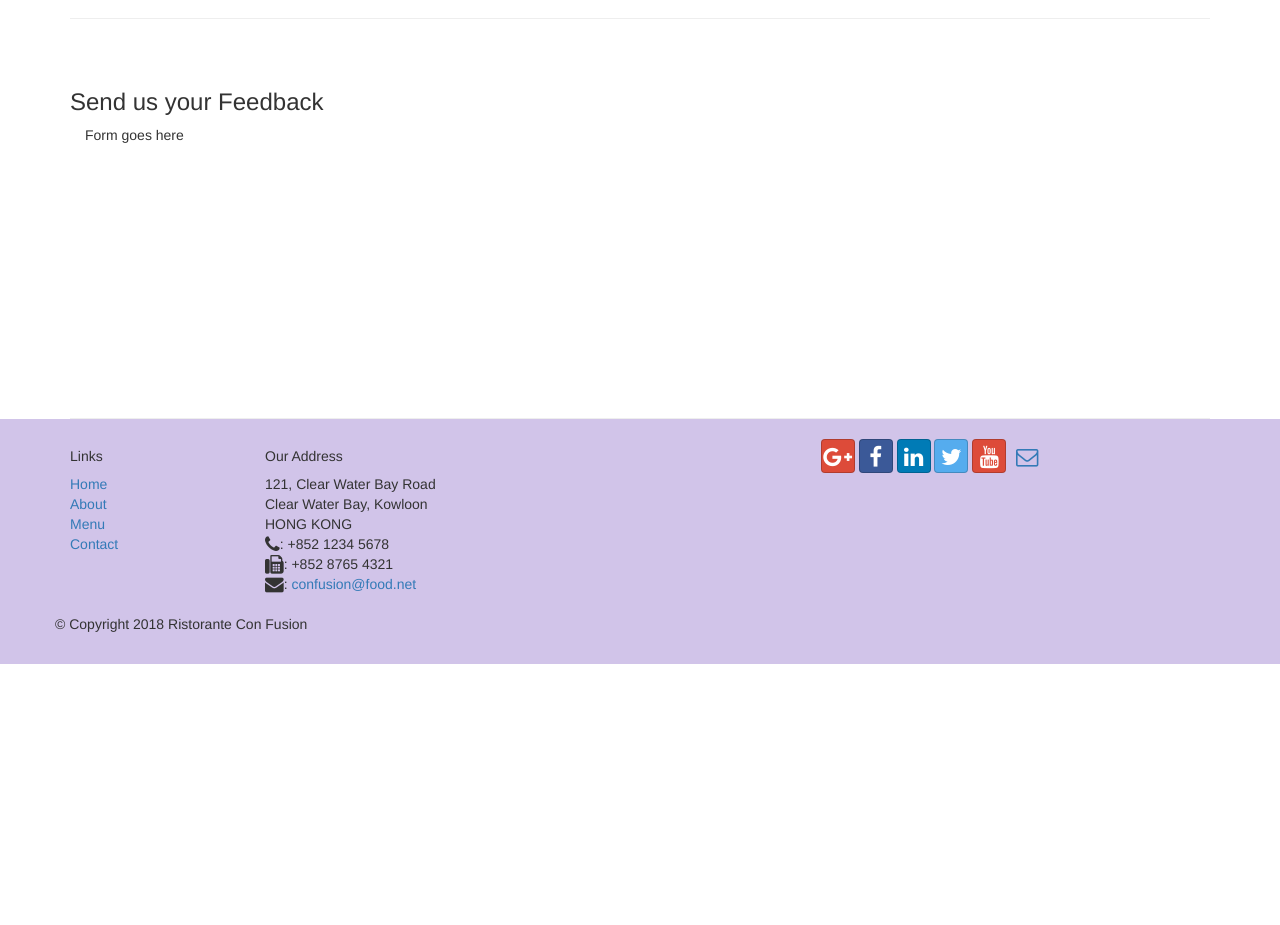
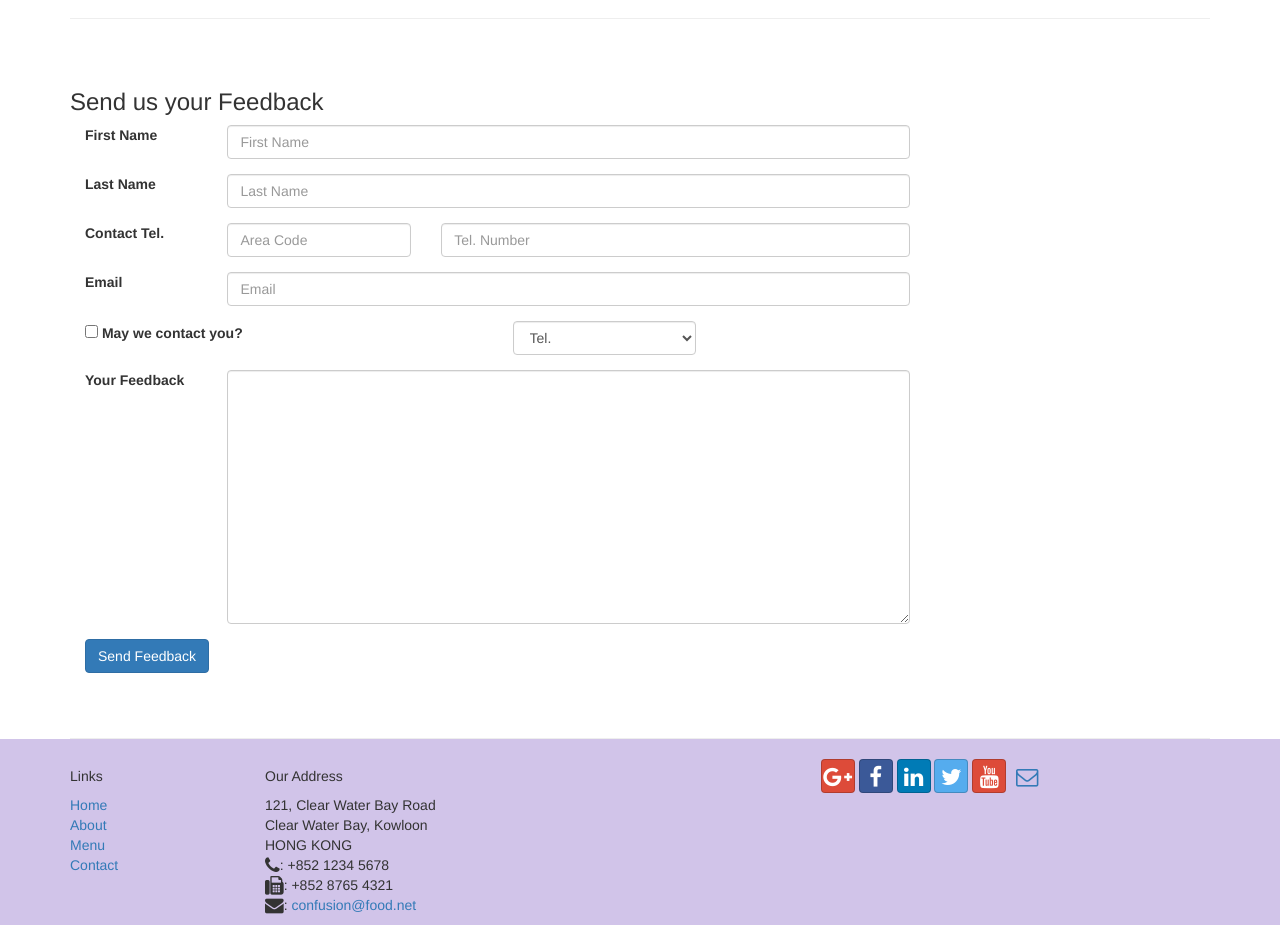
Before and after one commit to Samantha277/git-test, a website: page contactus.html in a window 1280 px wide. Shown: the part 1040-1965 px from the top of the page. Before the commit the page ends 1704 px from the top, so only its background shows below. Drawn offline with nearby package versions, Linux system fonts and the light colour scheme; files whose address does not match are found by name.

Commit message:
Forms, Select Boxes, Feedback text spaces

```diff
--- a/contactus.html
+++ b/contactus.html
@@ -92,7 +92,60 @@
               <h3>Send us your Feedback</h3>
            </div>
             <div class="col-12 col-md-9">
-                Form goes here
+                <form>
+                    <div class="form-group row">
+                        <label for="firstname" class="col-md-2 col-form-label">First Name</label>
+                        <div class="col-md-10">
+                            <input type="text" class="form-control" id="firstname" name="firstname" placeholder="First Name">
+                        </div>
+                    </div>
+                    <div class="form-group row">
+                        <label for="lastname" class="col-md-2 col-form-label">Last Name</label>
+                        <div class="col-md-10">
+                            <input type="text" class="form-control" id="lastname" name="lastname" placeholder="Last Name">
+                        </div>
+                    </div>
+                    <div class="form-group row">
+                        <label for="telnum" class="col-12 col-md-2 col-form-label">Contact Tel.</label>
+                        <div class="col-5 col-md-3">
+                            <input type="tel" class="form-control" id="areacode" name="areacode" placeholder="Area Code">
+                        </div>
+                        <div class="col-7 col-md-7">
+                            <input type="tel" class="form-control" id="telnum" name="telnum" placeholder="Tel. Number">
+                        </div>
+                    </div>
+                    <div class="form-group row">
+                        <label for="emailid" class="col-md-2 col-form-label">Email</label>
+                        <div class="col-md-10">
+                            <input type="email" class="form-control" id="emailid" name="emailid" placeholder="Email">
+                        </div>
+                    </div>
+                    <div class="form-group row">
+                        <div class="col-md-6 offset-md-2">
+                            <div class="form-check">
+                                <input type="checkbox" class="form-check-input" name="approve" id="approve" value="">
+                                <label class="form-check-label" for="approve"><strong>May we contact you?</strong></label>
+                            </div>
+                        </div>
+                        <div class="col-md-3 offset-md-1">
+                            <select class="form-control">
+                                <option>Tel.</option>
+                                <option>Email</option>
+                            </select>
+                        </div>
+                    </div>
+
+                    <div class="form-group row">    <label for="Feedback" class="col-md-2 col-form-label">Your Feedback</label>
+                        <div class="col-md-10">
+                            <textarea class="form-control" id="feedback" name="feedback" rows="12"></textarea>
+                        </div>
+                    </div>
+                    <div class="form-group row">
+                        <div class="offset md-2 col-md-10">
+                            <button type="submit" class="btn btn-primary">Send Feedback</button>
+                        </div>
+                    </div>
+                </form>
             </div>
              <div class="col-12 col-md">
             </div>
```
